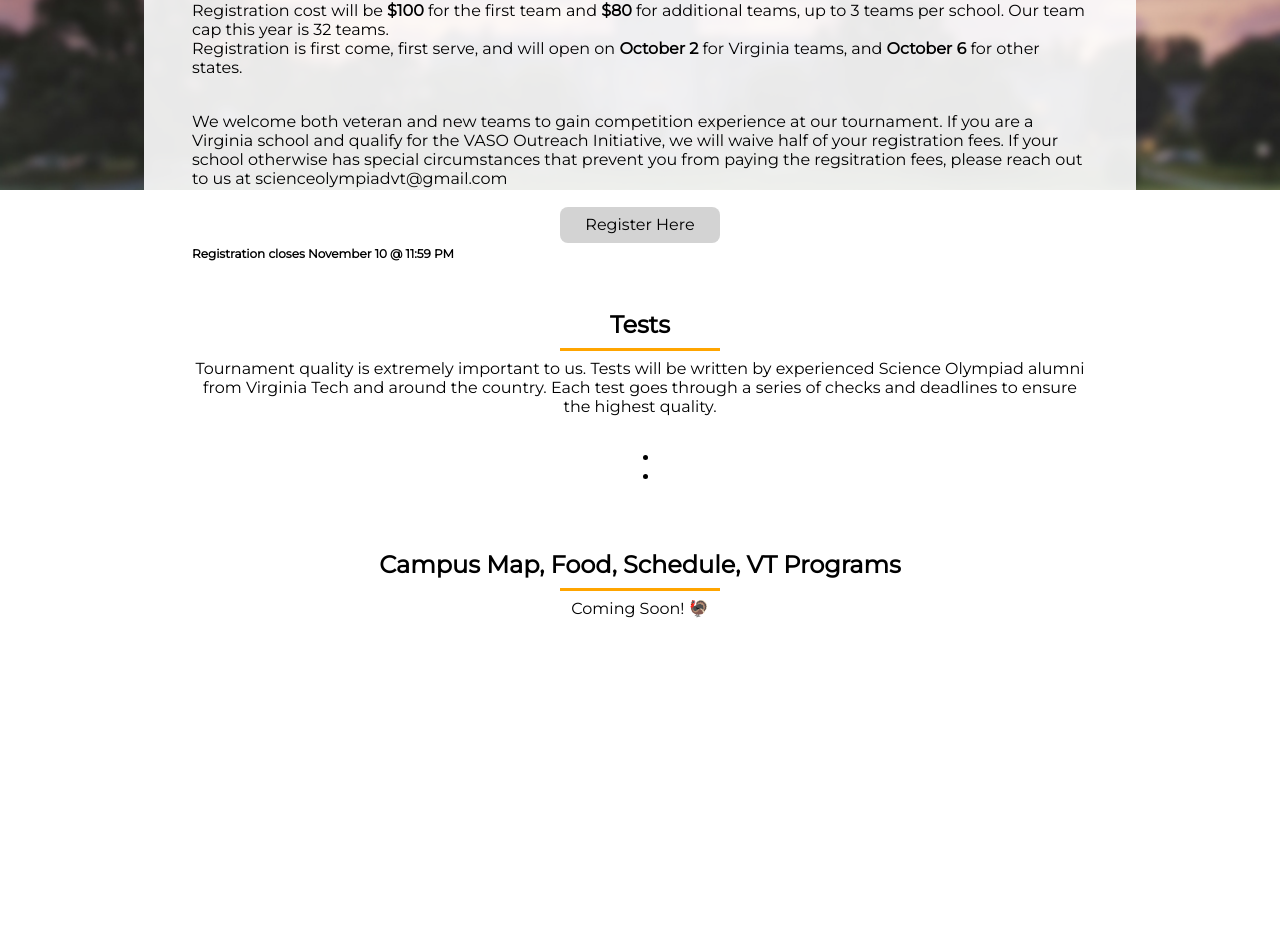
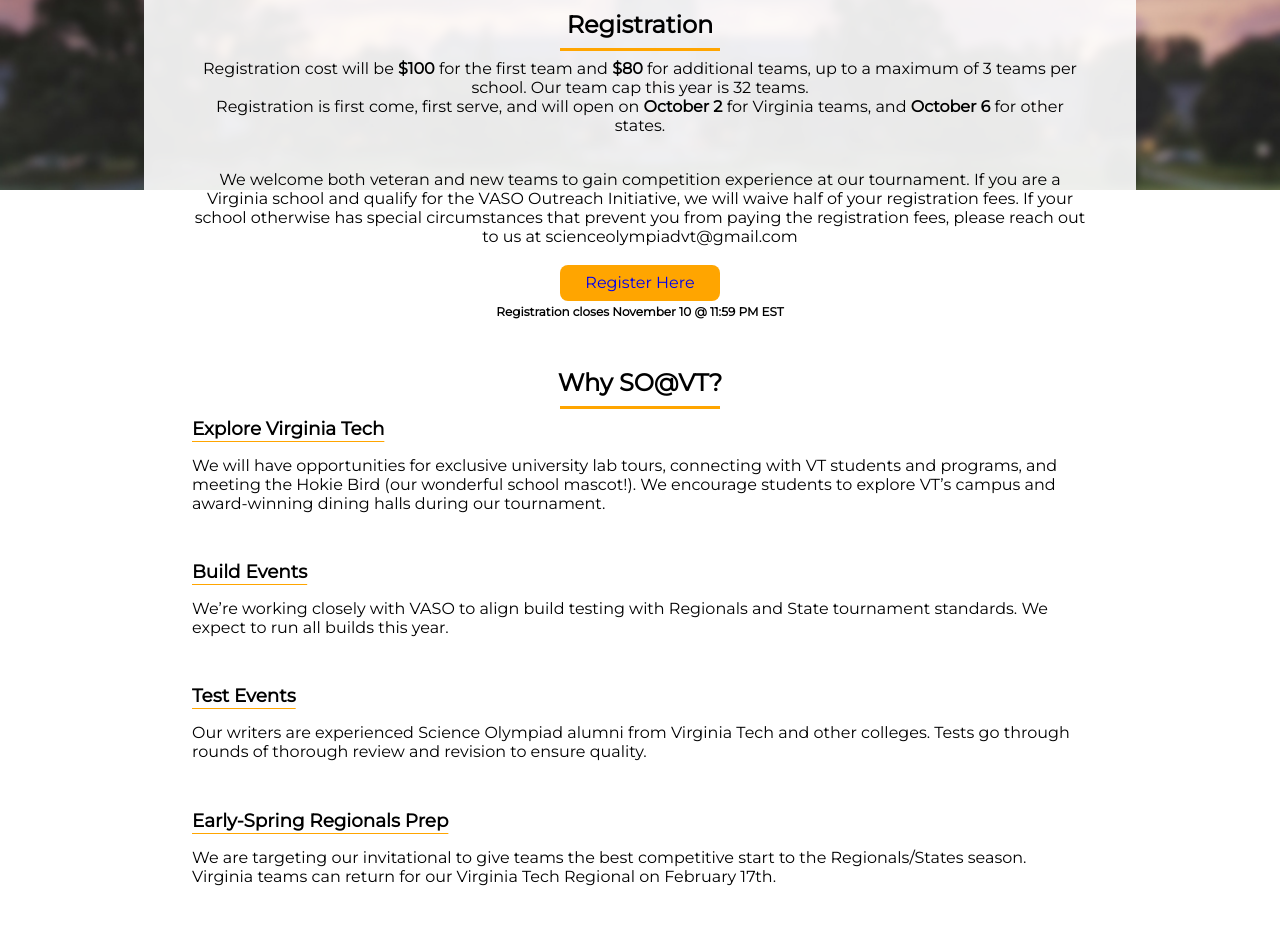
Before and after one commit to Pojoto/sovt-website, a SvelteKit app: page /tournament-info in a window 1280 px wide. Shown: the part 610-1544 px from the top of the page. Before the commit the page ends 1300 px from the top, so only its background shows below. Built offline with nearby package versions, Linux system fonts and the light colour scheme.

Commit message:
changed up some display stuff

```diff
--- a/src/routes/contact/+page.svelte
+++ b/src/routes/contact/+page.svelte
@@ -16,6 +16,12 @@
     <br>
     <br>
     <a href="https://www.instagram.com/scienceolympiadatvt/?hl=en"><img src="images/instagram.png" alt="instagram logo"></a>
+
+    <br>
+
+    <br>
+    <a href = "https://gobblerconnect.vt.edu/organization/sovt" target = "_blank">Our Gobbler Connect</a>
+
 
 </div>
 
--- a/src/routes/tournament-info/+page.svelte
+++ b/src/routes/tournament-info/+page.svelte
@@ -7,7 +7,7 @@
 <div class='bg-image'></div>
 <div class="content">
     <div class="title">
-        <b>2024 Virginia Tech Invitational</b>
+        <b>2024 Science Olympiad at Virginia Tech Invitational</b>
     </div>
 
     <div class="division">Division C</div>
@@ -18,7 +18,7 @@
         <Card title="Date" content="1/27/24"/>
         <Card title="Division" content="C"/>
         <Card title="Team # Cap" content="32"/>
-        <Card title="Cost" content="$100*"/>
+        <Card title="Cost" content="$100"/>
     </div>
 
     <div class="info">
@@ -30,41 +30,77 @@
                 Registration
             </h2>
 
-            <p style="text-align:left">
-                Registration cost will be <b>$100</b> for the first team and <b>$80</b> for additional teams, up to 3 teams per school.
+            <p style="">
+                Registration cost will be <b>$100</b> for the first team and <b>$80</b> for additional teams, up to a maximum of 3 teams per school.
                 Our team cap this year is 32 teams.<br>Registration is first come, first serve, and will open on
                 <b>October 2</b> for Virginia teams, and <b>October 6</b> for other states.
                 <br><br>
             </p>
 
-            <p style="text-align:left">
+            <p style="">
                 We welcome both veteran and new teams to gain competition experience at our tournament. If you are a Virginia school and qualify for the VASO Outreach Initiative, we will waive half of your registration fees.
-                If your school otherwise has special circumstances that prevent you from paying the regsitration fees,
+                If your school otherwise has special circumstances that prevent you from paying the registration fees,
                 please reach out to us at scienceolympiadvt@gmail.com
 
                 <br><br>
-                <Button text="Register Here" url="/" active={false}/>
+                <Button text="Register Here" url="https://docs.google.com/forms/d/e/1FAIpQLScBBQE8dZRdnpWDDE7f8RkJL2gYuzKzbp78SMWQRXhukXOaqQ/viewform?usp=sf_link" active={true}/>
 
-                <b style="font-size:.75rem">Registration closes November 10 @ 11:59 PM</b>
+                <b style="font-size:.75rem">Registration closes November 10 @ 11:59 PM EST</b>
 
             </p>
         </div>
 
         <div class="section">
-            <h2>
+
+            <h2>Why SO@VT?</h2>
+
+            <h1 class="subtitle">Explore Virginia Tech</h1>
+            <p style='text-align:left'>We will have opportunities for exclusive university lab tours,
+                connecting with VT students and programs, and meeting the Hokie
+                Bird (our wonderful school mascot!). We encourage students to
+                explore VT’s campus and award-winning dining halls during our
+                tournament.</p>
+
+                <br>
+
+            <h1 class="subtitle">Build Events</h1>
+            <p style='text-align:left'>We’re working closely with VASO to align
+                build testing with Regionals and State tournament standards.
+                We expect to run all builds this year.</p>
+
+                <br>
+
+            <h1 class="subtitle">Test Events</h1>
+            <p style='text-align:left'>Our writers are experienced Science Olympiad
+                alumni from Virginia Tech and other colleges.
+                Tests go through rounds of thorough review and revision to ensure quality.</p>
+
+                <br>
+
+            <h1 class="subtitle">Early-Spring Regionals Prep</h1>
+            <p style='text-align:left'>We are targeting our invitational to give teams the
+                 best competitive start to the Regionals/States season.
+                 Virginia teams can return for our Virginia Tech Regional
+                 on February 17th.</p>
+
+
+                 <br>
+
+            <h1 class="subtitle">Webinars and Support</h1>
+            <p style='text-align:left'>We host an annual Q&A webinar leading up
+                to our competition, where SO alumni give competition advice.
+                We’d love to answer any questions you have about our tournament
+                or team logistics in general.</p>
+
+            <!-- <h2>
                 Tests
             </h2>
 
             <p>
                 Tournament quality is extremely important to us. Tests will be written by experienced Science Olympiad alumni from Virginia Tech and around the country.
                 Each test goes through a series of checks and deadlines to ensure the highest quality. <br>
-                <ul style="display:inline-block">
-                    <li></li>
-                    <li></li>
-                </ul>
                 <br>
-
-
+            </p> -->
         </div>
 
         <div class="section">
@@ -173,6 +209,7 @@
         content: "";
         height: 3px;
         width: 10rem;
+        max-width: 75vw;
         background-color: orange;
         position: absolute;
         bottom: -.5em;
@@ -181,6 +218,19 @@
 
         transition: 0.3s;
     }
+
+
+    .subtitle {
+
+        font-size: 1.15rem;
+        font-weight: 1000;
+        text-decoration: underline;
+        text-underline-offset: .4rem;
+        text-decoration-color: orange;
+        text-align: left;
+
+    }
+
 
     @media (max-width: 1000px) {
         .cards {
```
Also changed, not shown: src/routes/volunteer/+page.svelte (+30 -4 lines).
